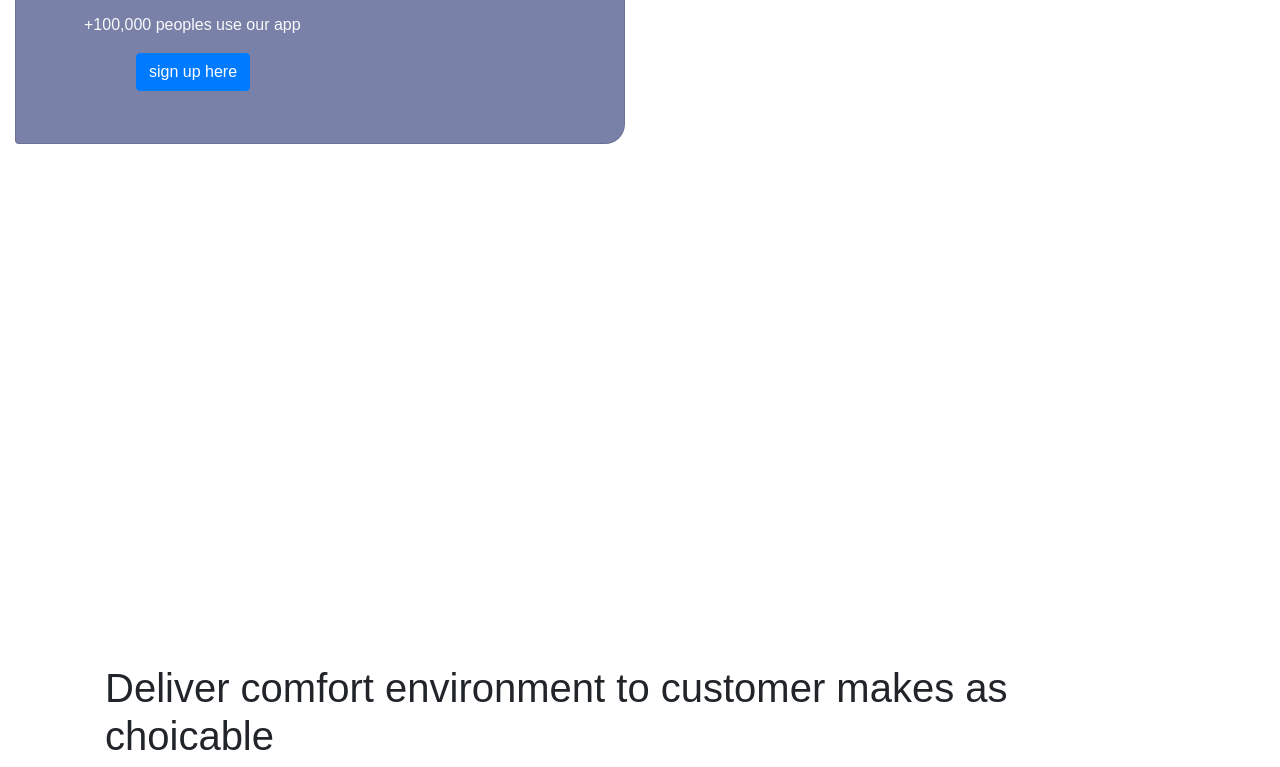
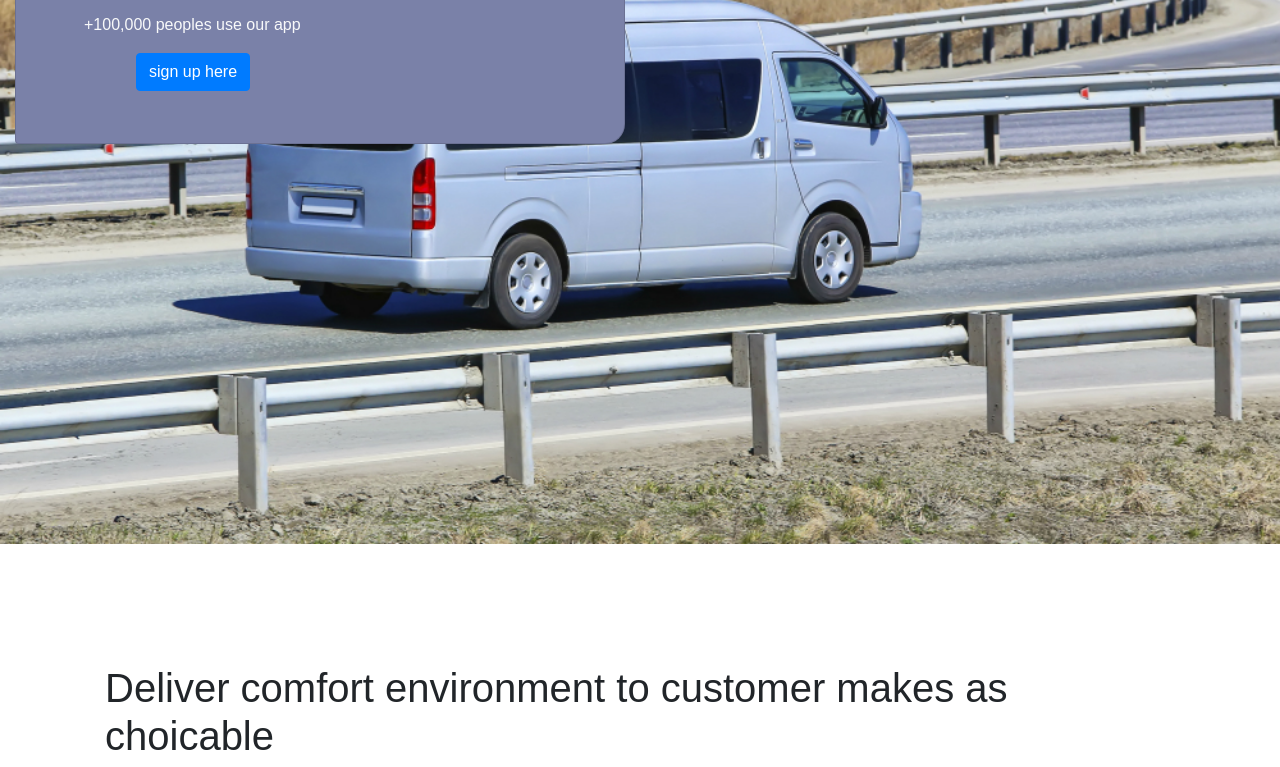
Before and after one commit to Miko1203744/DenqGuzo, a plain HTML site: page index.html in a window 1280 px wide. Shown: the part 256-1023 px from the top of the page. Drawn offline with nearby package versions, Linux system fonts and the light colour scheme.

Commit message:
Update index.html

```diff
--- a/index.html
+++ b/index.html
@@ -48,7 +48,7 @@
     }
 
     .lo{
-        background: url("static/img/jo.jpg") center;
+        background: url("/img/jo.jpg") center;
         height: 800px;
         background-repeat: no-repeat;
         background-size: cover;
```
